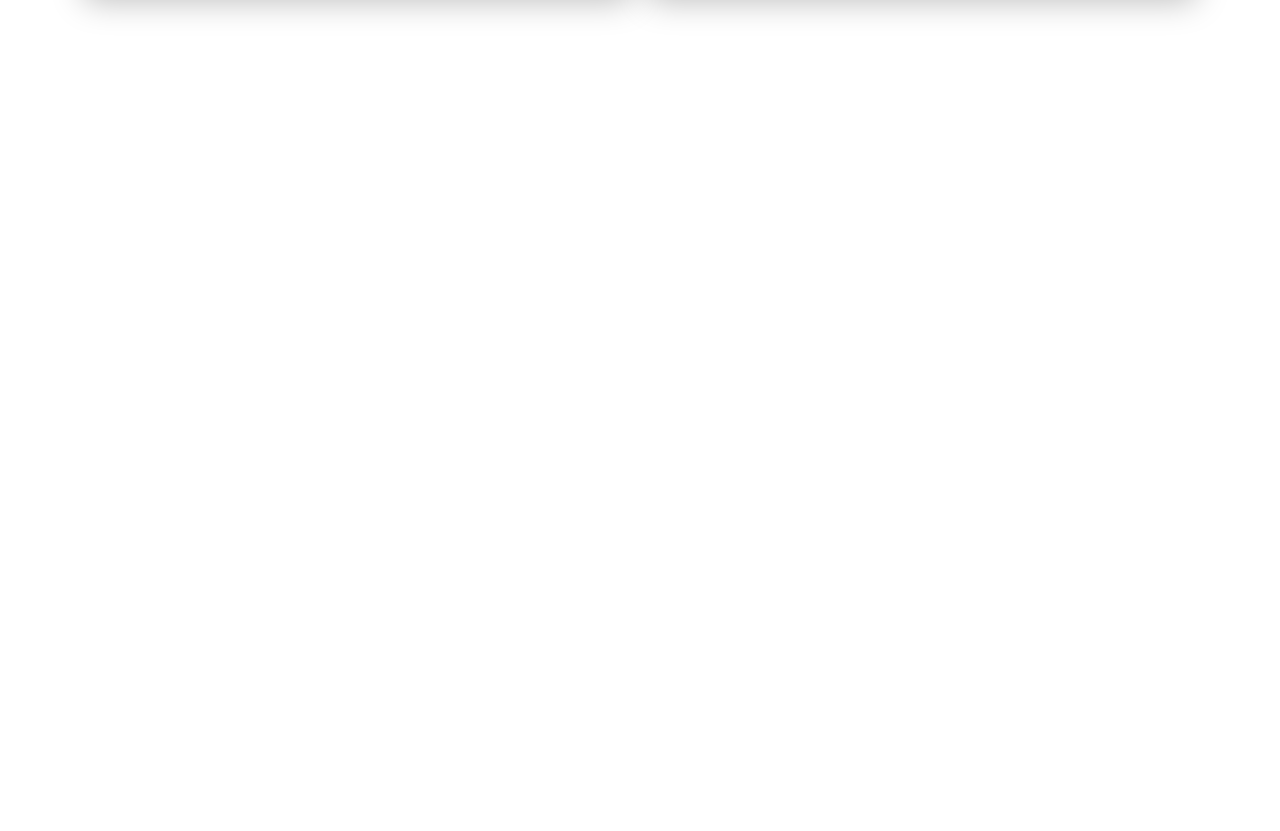
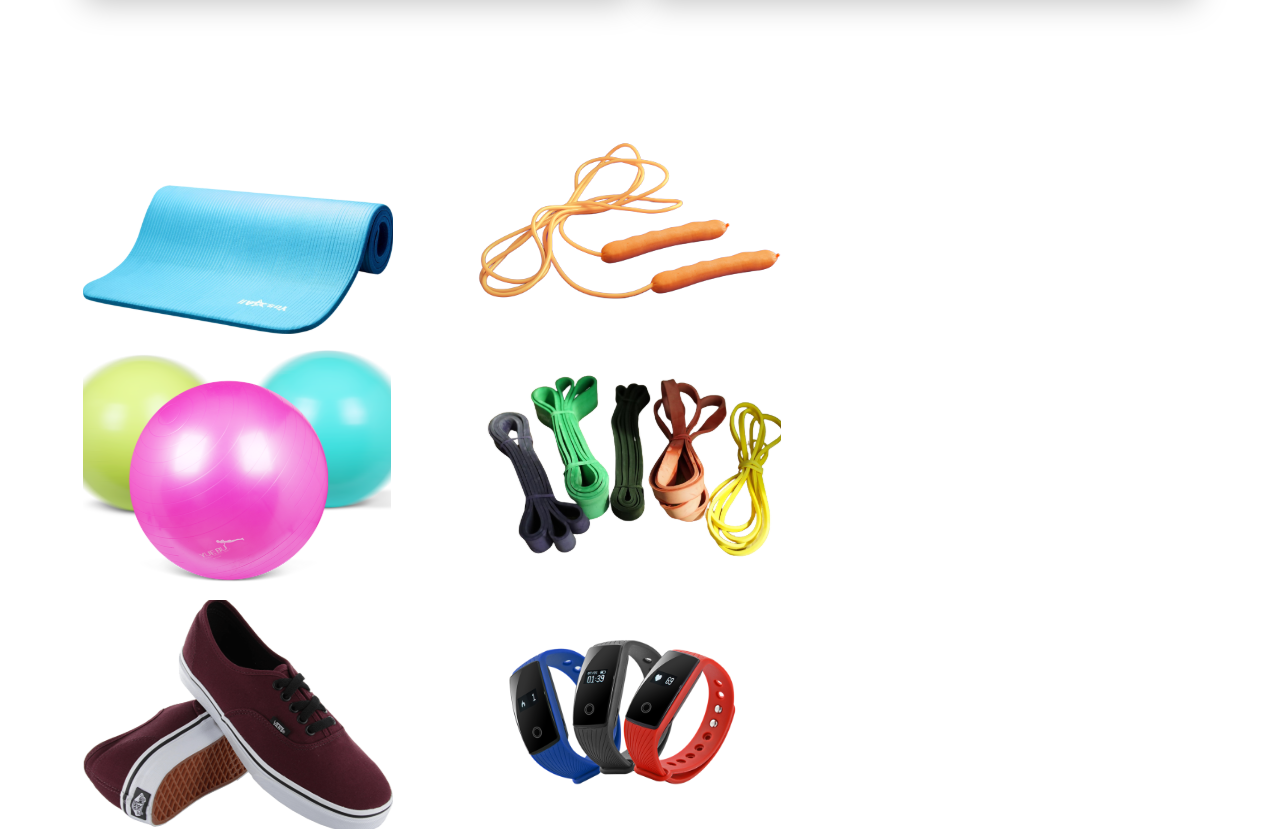
Before and after one commit to gift56/fitness_shop, a React (Vite) app: page / in a window 1280 px wide. Shown: the part 894-1725 px from the top of the page. Before the commit the page ends 1036 px from the top, so only its background shows below. Built offline with nearby package versions, Linux system fonts and the light colour scheme.

Commit message:
created card datas

```diff
--- a/src/components/CartCards.jsx
+++ b/src/components/CartCards.jsx
@@ -54,7 +54,15 @@ const CartCards = () => {
   return (
     <section className="bg-white">
       <div className="container py-10">
-        <div className="w-full flex flex-wrap gap-4 items-center justify-start"></div>
+        <div className="w-full flex flex-wrap gap-4 items-center justify-start">
+          {cartCards.map(({ title, rate, img }, i) => (
+            <div key={i} className="sm:w-[372px] w-full">
+              <div>
+                <img src={img} alt={title} />
+              </div>
+            </div>
+          ))}
+        </div>
       </div>
     </section>
   );
```
